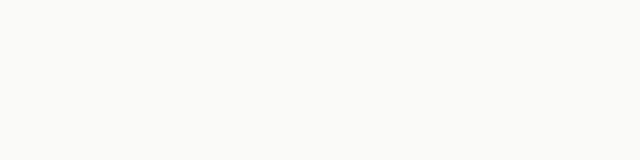
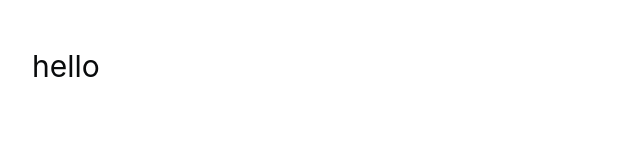
Before and after one commit to bytriska/bytriska.my.id, a Vue app: page /new-theme in a window 1280 px wide. Before the commit this address had no page. Shown: the top 160 px of the page, without its empty margins (0-640 px from the left). Built offline with nearby package versions, Linux system fonts and the light colour scheme.

Commit message:
feat: add new theme

```diff
--- /dev/null
+++ b/src/pages/new-theme.vue
@@ -0,0 +1,9 @@
+<script setup lang="ts"></script>
+
+<template>
+  <div class="new-theme size-full min-h-dvh flex flex-col">
+    <div class="grow size-full max-w-7xl mx-auto px-6 pt-8 pb-16 md:px-8 md:pt-12 md:pb-24 lg:pb-0">
+      <h1 class="text-3xl">hello</h1>
+    </div>
+  </div>
+</template>
--- a/src/styles/app.css
+++ b/src/styles/app.css
@@ -1,5 +1,6 @@
 @import './font.css';
 @import 'tailwindcss';
+@import './theme.css';
 @import './prose.css';
 
 :root,
@@ -143,3 +144,16 @@
     @apply antialiased text-ui-content-base bg-ui-surface-base scheme-light dark:scheme-dark;
   }
 }
+
+@custom-variant dark (&:is(.dark *));
+
+@layer base {
+  .new-theme,
+  .new-theme * {
+    @apply border-border outline-ring/50;
+  }
+
+  body .new-theme {
+    @apply bg-background text-foreground;
+  }
+}
--- /dev/null
+++ b/src/styles/theme.css
@@ -0,0 +1,109 @@
+@theme inline {
+  --color-background: var(--background);
+  --color-foreground: var(--foreground);
+  --color-card: var(--card);
+  --color-card-foreground: var(--card-foreground);
+  --color-popover: var(--popover);
+  --color-popover-foreground: var(--popover-foreground);
+  --color-primary: var(--primary);
+  --color-primary-foreground: var(--primary-foreground);
+  --color-secondary: var(--secondary);
+  --color-secondary-foreground: var(--secondary-foreground);
+  --color-muted: var(--muted);
+  --color-muted-foreground: var(--muted-foreground);
+  --color-accent: var(--accent);
+  --color-accent-foreground: var(--accent-foreground);
+  --color-destructive: var(--destructive);
+  --color-border: var(--border);
+  --color-input: var(--input);
+  --color-ring: var(--ring);
+  --color-chart-1: var(--chart-1);
+  --color-chart-2: var(--chart-2);
+  --color-chart-3: var(--chart-3);
+  --color-chart-4: var(--chart-4);
+  --color-chart-5: var(--chart-5);
+  --color-sidebar: var(--sidebar);
+  --color-sidebar-foreground: var(--sidebar-foreground);
+  --color-sidebar-primary: var(--sidebar-primary);
+  --color-sidebar-primary-foreground: var(--sidebar-primary-foreground);
+  --color-sidebar-accent: var(--sidebar-accent);
+  --color-sidebar-accent-foreground: var(--sidebar-accent-foreground);
+  --color-sidebar-border: var(--sidebar-border);
+  --color-sidebar-ring: var(--sidebar-ring);
+  --radius-sm: calc(var(--radius) * 0.6);
+  --radius-md: calc(var(--radius) * 0.8);
+  --radius-lg: var(--radius);
+  --radius-xl: calc(var(--radius) * 1.4);
+  --radius-2xl: calc(var(--radius) * 1.8);
+  --radius-3xl: calc(var(--radius) * 2.2);
+  --radius-4xl: calc(var(--radius) * 2.6);
+}
+
+:root {
+  --radius: 0.625rem;
+  --background: oklch(1 0 0);
+  --foreground: oklch(0.148 0.004 228.8);
+  --card: oklch(1 0 0);
+  --card-foreground: oklch(0.148 0.004 228.8);
+  --popover: oklch(1 0 0);
+  --popover-foreground: oklch(0.148 0.004 228.8);
+  --primary: oklch(0.511 0.096 186.391);
+  --primary-foreground: oklch(0.984 0.014 180.72);
+  --secondary: oklch(0.967 0.001 286.375);
+  --secondary-foreground: oklch(0.21 0.006 285.885);
+  --muted: oklch(0.963 0.002 197.1);
+  --muted-foreground: oklch(0.56 0.021 213.5);
+  --accent: oklch(0.963 0.002 197.1);
+  --accent-foreground: oklch(0.218 0.008 223.9);
+  --destructive: oklch(0.577 0.245 27.325);
+  --border: oklch(0.925 0.005 214.3);
+  --input: oklch(0.925 0.005 214.3);
+  --ring: oklch(0.723 0.014 214.4);
+  --chart-1: oklch(0.855 0.138 181.071);
+  --chart-2: oklch(0.704 0.14 182.503);
+  --chart-3: oklch(0.6 0.118 184.704);
+  --chart-4: oklch(0.511 0.096 186.391);
+  --chart-5: oklch(0.437 0.078 188.216);
+  --sidebar: oklch(0.987 0.002 197.1);
+  --sidebar-foreground: oklch(0.148 0.004 228.8);
+  --sidebar-primary: oklch(0.6 0.118 184.704);
+  --sidebar-primary-foreground: oklch(0.984 0.014 180.72);
+  --sidebar-accent: oklch(0.963 0.002 197.1);
+  --sidebar-accent-foreground: oklch(0.218 0.008 223.9);
+  --sidebar-border: oklch(0.925 0.005 214.3);
+  --sidebar-ring: oklch(0.723 0.014 214.4);
+}
+
+.dark {
+  --background: oklch(0.148 0.004 228.8);
+  --foreground: oklch(0.987 0.002 197.1);
+  --card: oklch(0.218 0.008 223.9);
+  --card-foreground: oklch(0.987 0.002 197.1);
+  --popover: oklch(0.218 0.008 223.9);
+  --popover-foreground: oklch(0.987 0.002 197.1);
+  --primary: oklch(0.437 0.078 188.216);
+  --primary-foreground: oklch(0.984 0.014 180.72);
+  --secondary: oklch(0.274 0.006 286.033);
+  --secondary-foreground: oklch(0.985 0 0);
+  --muted: oklch(0.275 0.011 216.9);
+  --muted-foreground: oklch(0.723 0.014 214.4);
+  --accent: oklch(0.275 0.011 216.9);
+  --accent-foreground: oklch(0.987 0.002 197.1);
+  --destructive: oklch(0.704 0.191 22.216);
+  --border: oklch(1 0 0 / 10%);
+  --input: oklch(1 0 0 / 15%);
+  --ring: oklch(0.56 0.021 213.5);
+  --chart-1: oklch(0.855 0.138 181.071);
+  --chart-2: oklch(0.704 0.14 182.503);
+  --chart-3: oklch(0.6 0.118 184.704);
+  --chart-4: oklch(0.511 0.096 186.391);
+  --chart-5: oklch(0.437 0.078 188.216);
+  --sidebar: oklch(0.218 0.008 223.9);
+  --sidebar-foreground: oklch(0.987 0.002 197.1);
+  --sidebar-primary: oklch(0.704 0.14 182.503);
+  --sidebar-primary-foreground: oklch(0.277 0.046 192.524);
+  --sidebar-accent: oklch(0.275 0.011 216.9);
+  --sidebar-accent-foreground: oklch(0.987 0.002 197.1);
+  --sidebar-border: oklch(1 0 0 / 10%);
+  --sidebar-ring: oklch(0.56 0.021 213.5);
+}
```
